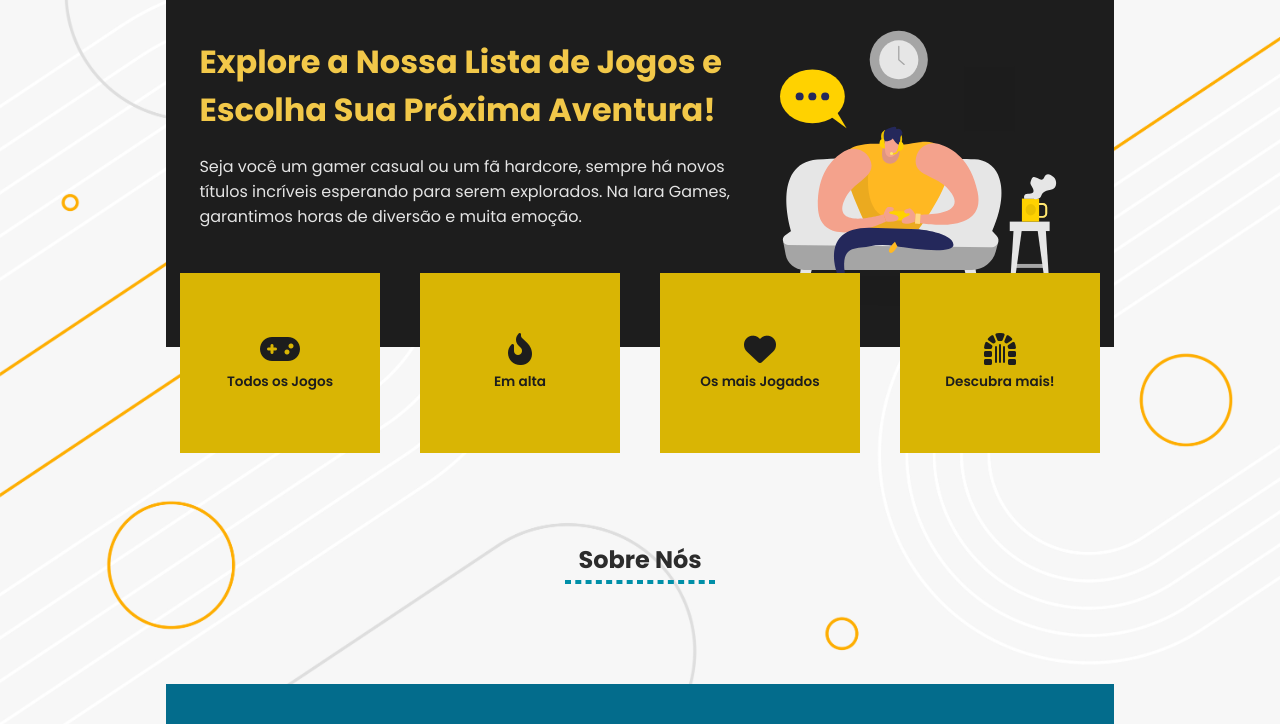
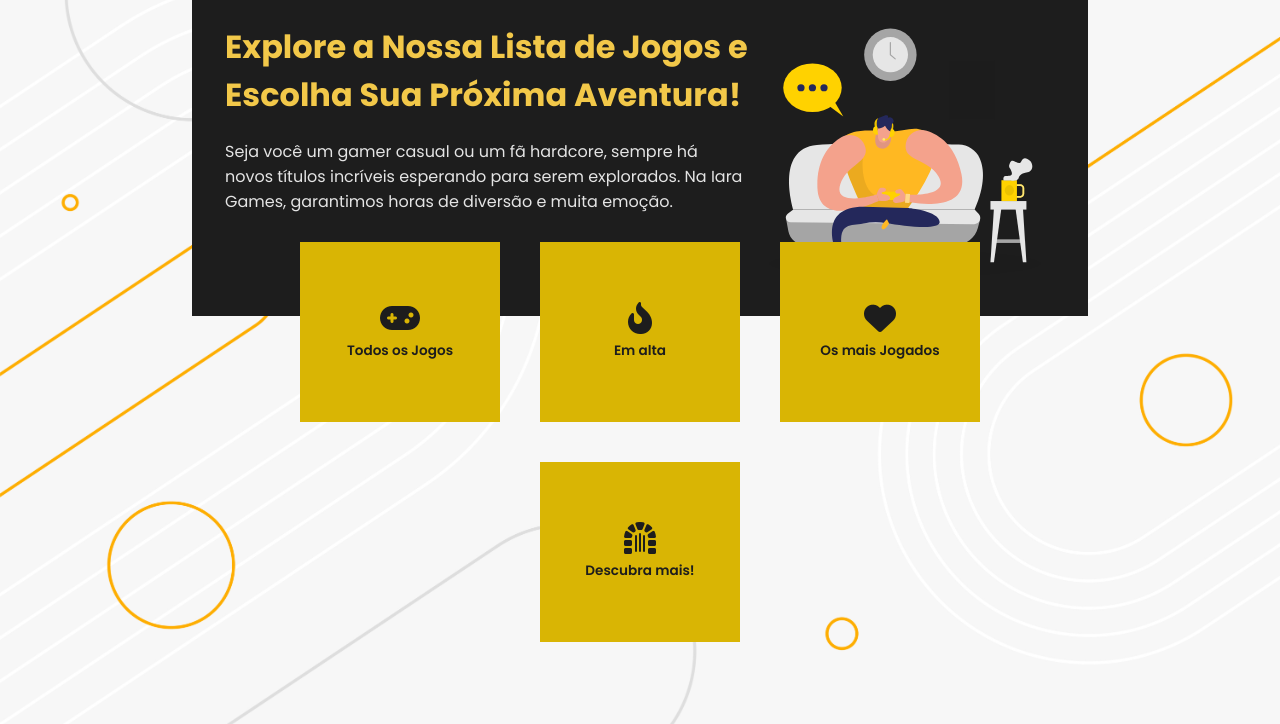
Before and after one commit to YuriBragaJR/Iara-Games-Minimal-V2, a plain HTML site: page index.html in a window 1280 px wide. Shown: the part 113-837 px from the top of the page. Drawn offline with Linux system fonts and the light colour scheme.

Commit message:
Update styles.css

```diff
--- a/asstets/css/styles.css
+++ b/asstets/css/styles.css
@@ -44,7 +44,7 @@ body {
 }
 
 main, header {
-    margin: 0px 13%;
+    margin: 0px 15%;
 }
 
 h1 {
```
